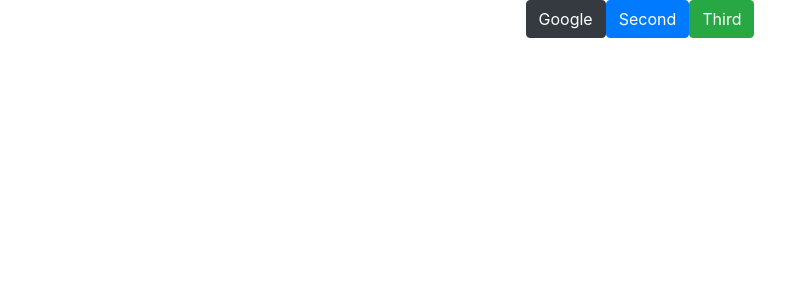
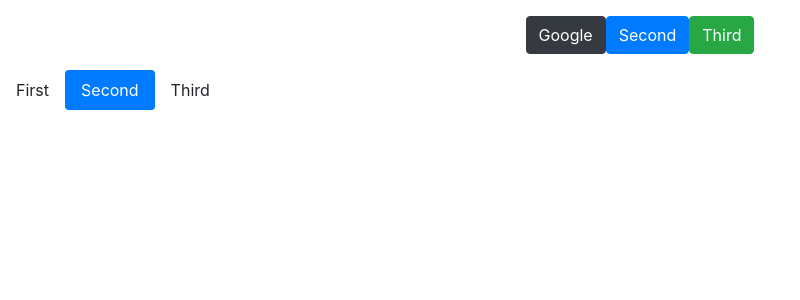
Before and after one commit to piratechicken/react-bootstrap, a React (Create React App) app: page / in a window 1280 px wide. Shown: the top 300 px of the page, without its empty margins (0-800 px from the left). Built offline with nearby package versions, Linux system fonts and the light colour scheme.

Commit message:
Add Nav components
# Conflicts:
#	src/App.js

```diff
--- a/src/App.js
+++ b/src/App.js
@@ -3,14 +3,24 @@ import logo from './logo.svg';
 import './App.css';
 import './bootstrap-4.0.0-beta.2-dist/css/bootstrap.css'
 import Button from './components/Button'
+import { Nav, NavItem } from './components/Nav'
 
 class App extends Component {
   render() {
     return (
       <div className="App">
-        <Button title='Google' href='https://www.google.com/' />
-        <Button title='Second' variation='primary' />
-        <Button title='Third' variation='success' />
+        <div className='mt-3'>
+          <Button title='Google' href='https://www.google.com/' />
+          <Button title='Second' variation='primary' />
+          <Button title='Third' variation='success' />
+        </div>
+        <div className='mt-3'>
+          <Nav>
+            <NavItem>First</NavItem>
+            <NavItem active={ true }>Second</NavItem>
+            <NavItem>Third</NavItem>
+          </Nav>
+        </div>
       </div>
     );
   }
--- /dev/null
+++ b/src/components/Nav.js
@@ -0,0 +1,31 @@
+import React from 'react'
+
+const Nav = ({
+  children
+}) => (
+  <ul className='nav nav-pills'>
+    { children }
+  </ul>
+)
+
+const classForNavItem = (active) => {
+  let className = 'nav-link'
+  if (active) {
+    className += ' active'
+  }
+  return className
+}
+
+const NavItem = ({
+  href, // URL
+  children, // Text
+  active = false
+}) => (
+  <li className='nav-item'>
+    <a className={ classForNavItem(active) } href={ href }>
+      { children }
+    </a>
+  </li>
+)
+
+export { Nav, NavItem }
```
